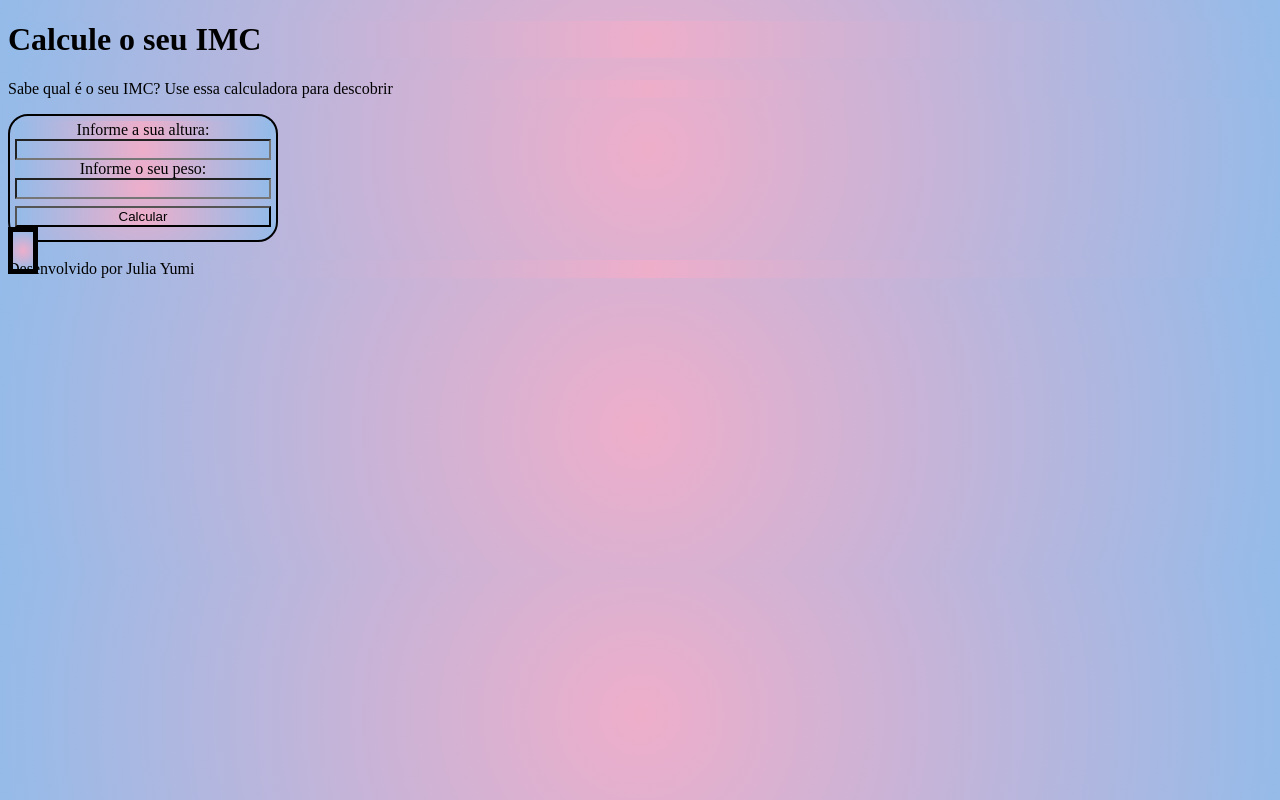
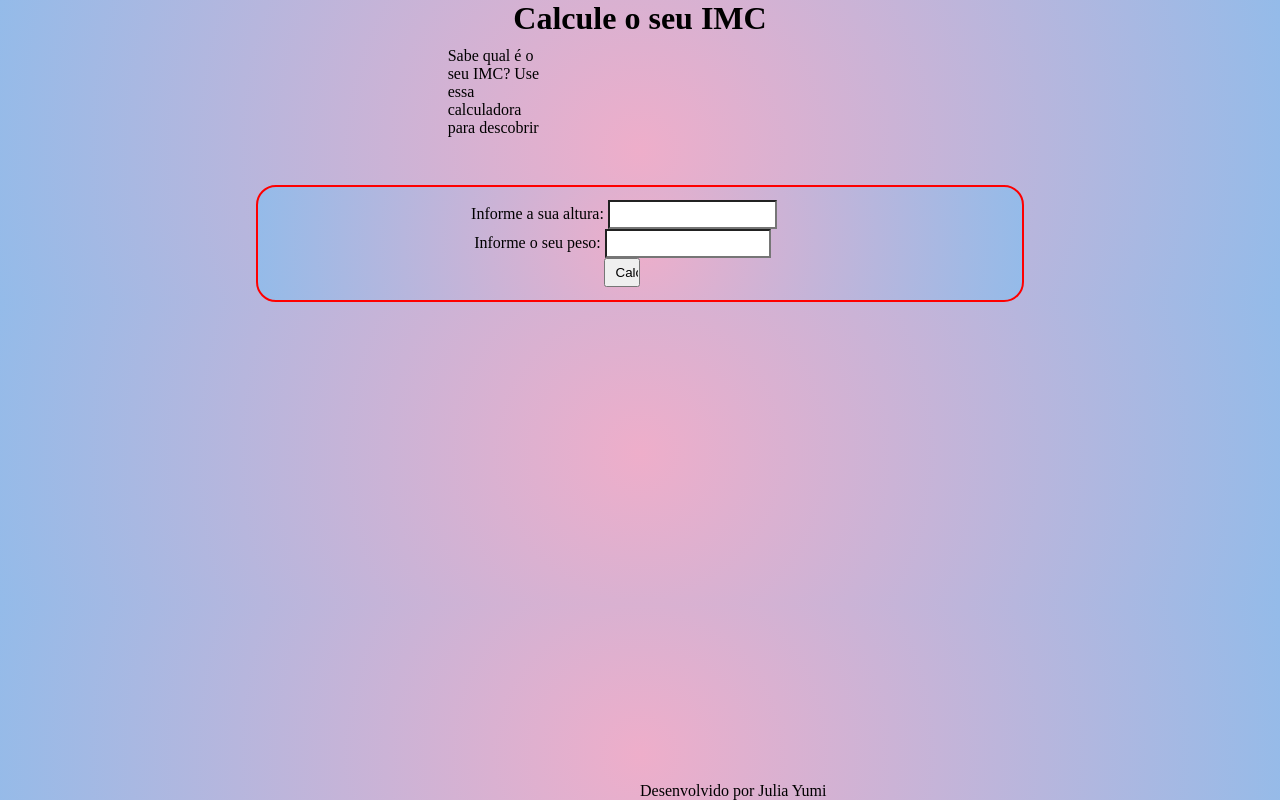
Before and after one commit to Zyncronia/calculadoraIMC, a plain HTML site: page index.html in a window 1280 px wide. Drawn offline with Linux system fonts and the light colour scheme.

Commit message:
alterado CSS + alterado fundo para body + mais classes para a caixa

```diff
--- a/css/style.css
+++ b/css/style.css
@@ -1,33 +1,82 @@
 *{
+    margin: 0;
+    padding: 0;
+    box-sizing: border-box;
+}
+body{
+    background: rgb(238,174,202);
+    background: radial-gradient(circle, rgba(238,174,202,1) 0%, rgba(148,187,233,1) 100%);
+}
+
+.container{
+    display: flex;
+    flex-wrap: wrap;
+    justify-content: center;
+    align-items: center;
+    width: 100%;
+    height: 100%;
+    box-sizing: border-box;
+    flex-direction: column;
+}
+
+.paragrafo{
+    display: flex;
+    flex-wrap: wrap;
+    justify-content: center;
+    align-items: center;
+    width: 30%;
+    padding: 10px;
+}
+
+.form_IMC{
+    align-items: center;
     background: rgb(238,174,202);
     background: radial-gradient(circle, rgba(238,174,202,1) 0%, rgba(148,187,233,1) 100%);
     width: 100%;
-
-}
-
-.form_IMC{
-    border-color: black;
-    border: 2px solid;
+    border-color: 1px solid black;
+    border: 2px solid red;
     border-radius: 20px;
     justify-content: center;
     align-items: center;
     display: flex;
     flex-wrap: wrap;
     align-items: center;
-    padding: 5px;
-    width: 20%;
-
+    padding: 1%;
+    width: 60%;
+    flex-direction: column;
+    margin-top: 3%;
 }
 
 #resp_peso, #resp_altura{
     background-color: white;
+
 }
+
+input{
+    width: 50%;
+    justify-content: center;
+    padding: 5px 10px;
+    text-align: center;
+    box-sizing: border-box;
+}
+
+criar classes iguais para dar espaçamento
 
 label{
     text-align: center;
 }
 
 #msgRetorno{
-    padding: 10px;
-    border: 5px solid black;
+
+
 }
+footer{
+    position: fixed;
+    justify-content: center;
+    bottom: 0%;
+    align-content: center;
+    left: 50%;
+    background-color: transparent;
+
+
+}
--- a/index.html
+++ b/index.html
@@ -11,17 +11,33 @@
 <body>
     <div class="container">
 
-            <h1>Calcule o seu IMC</h1>
-            <p class="paragrafo">Sabe qual é o seu IMC? Use essa calculadora para descobrir</p>
+            <div class="teste">
+                <h1>Calcule o seu IMC</h1>
+            </div>
+            <div class="teste">
+                <p class="paragrafo">Sabe qual é o seu IMC? Use essa calculadora para descobrir</p>
+            </div>
+
+
 
             <form class="form_IMC"action="#" >
-                <label for="altura_imc">Informe a sua altura:</label> <br>
-                <input type="text" id="resp_altura" name="resp_altura"> <br>
 
-                <label for="peso_imc">Informe o seu peso:</label> <br>
-                <input type="text" id="resp_peso" name="resp_peso"> <br> <br>
+                <div class="formInput">
+                    <label for="altura_imc">Informe a sua altura:</label>
+                    <input type="text" id="resp_altura" name="resp_altura">
+                </div>
+                <div class="formInput">
+                    <label for="peso_imc">Informe o seu peso:</label>
+                <input type="text" id="resp_peso" name="resp_peso">
+                </div>
+                <div class="formInput">
+                    <input type="button" value="Calcular" class="button" onclick="calculaIMC()">
+                </div>
 
-                <input type="button" value="Calcular" class="button" onclick="calculaIMC()">
+
+
+
+
             </form>
 
 
```
